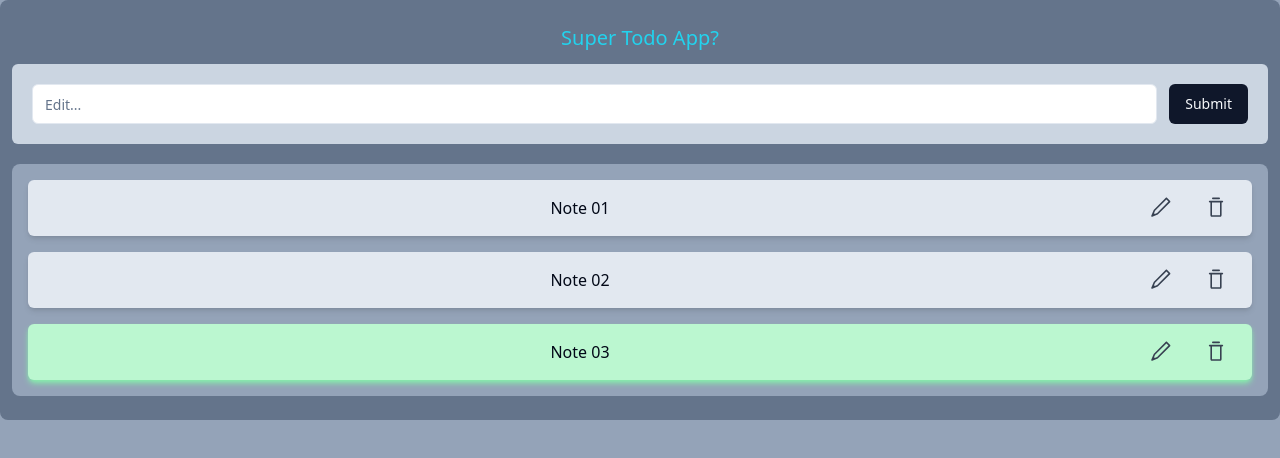
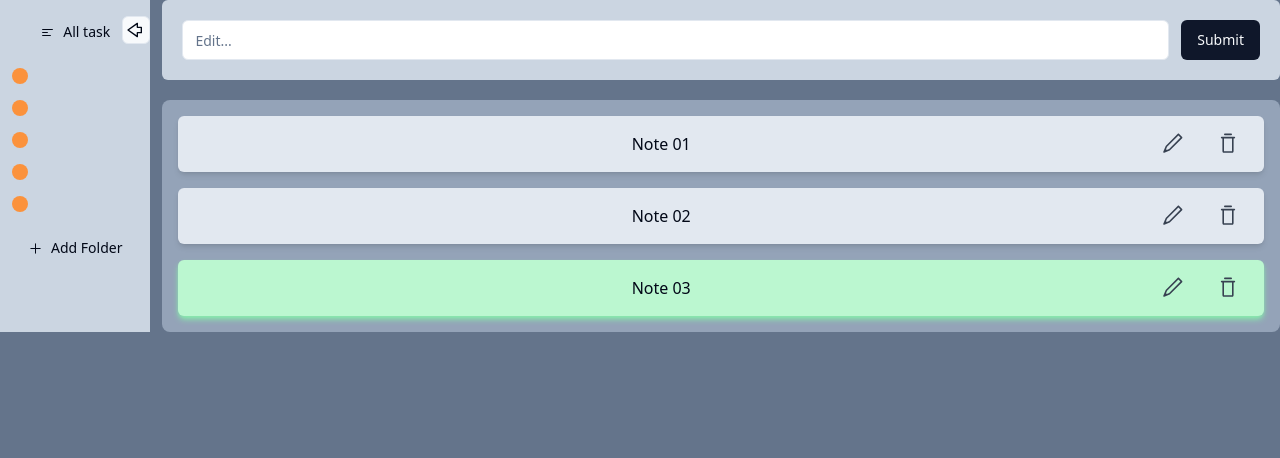
Before and after one commit to LuckyFoxCode/todo_react, a React (Vite) app: page / in a window 1280 px wide. Shown: the top 458 px of the page. Built offline with nearby package versions, Linux system fonts and the light colour scheme.

Commit message:
:sparkles: Add aside block

```diff
--- a/src/App.tsx
+++ b/src/App.tsx
@@ -1,17 +1,45 @@
 import { useState } from 'react';
+import { Button } from '@/components/ui/button';
 import { TodoForm, TodoList } from '@/components/Todo';
-import { todos } from './data/todos';
-import { TodosProps } from './utils/types';
+import { todos } from '@/data/todos';
+import { TodosProps } from '@/utils/types';
+import { PlusIcon, TextAlignLeftIcon, ThickArrowLeftIcon } from '@radix-ui/react-icons';
 
 export const App = () => {
   const [notes, setNotes] = useState<TodosProps[]>(todos);
+  const [isShow, setIsShow] = useState<boolean>(true);
+
+  const toggleAsideBar = () => {
+    setIsShow((prev) => !prev);
+  };
+
   return (
-    <div className="w-full bg-slate-500 rounded-lg px-3 py-6">
-      <h1 className="text-cyan-400 text-center text-xl mb-3">
-        Super Todo App?
-      </h1>
-      <TodoForm setNotes={setNotes} />
-      <TodoList notes={notes} setNotes={setNotes} />
+    <div className="flex">
+      <aside className="relative flex flex-col bg-slate-300 p-3 mr-3">
+        <Button
+          variant="outline"
+          size="icon"
+          onClick={toggleAsideBar}
+          className="absolute top-4 right-0 size-7 bg-slate-50"
+        >
+          <ThickArrowLeftIcon className="size-5" />
+        </Button>
+        <Button variant="ghost" className="mb-4">
+          <TextAlignLeftIcon className="mr-2" /> {isShow && 'All task'}
+        </Button>
+        <div className="size-4 bg-orange-400 rounded-full mb-4" />
+        <div className="size-4 bg-orange-400 rounded-full mb-4" />
+        <div className="size-4 bg-orange-400 rounded-full mb-4" />
+        <div className="size-4 bg-orange-400 rounded-full mb-4" />
+        <div className="size-4 bg-orange-400 rounded-full mb-4" />
+        <Button variant="ghost" className="mb-4">
+          <PlusIcon className="mr-2" /> {isShow && 'Add Folder'}
+        </Button>
+      </aside>
+      <main className="w-full bg-slate-500 rounded-lg">
+        <TodoForm setNotes={setNotes} />
+        <TodoList notes={notes} setNotes={setNotes} />
+      </main>
     </div>
   );
 };
--- a/src/index.css
+++ b/src/index.css
@@ -71,6 +71,6 @@
     @apply border-border;
   }
   body {
-    @apply bg-slate-400 text-foreground;
+    @apply bg-slate-500 text-foreground;
   }
 }
```
